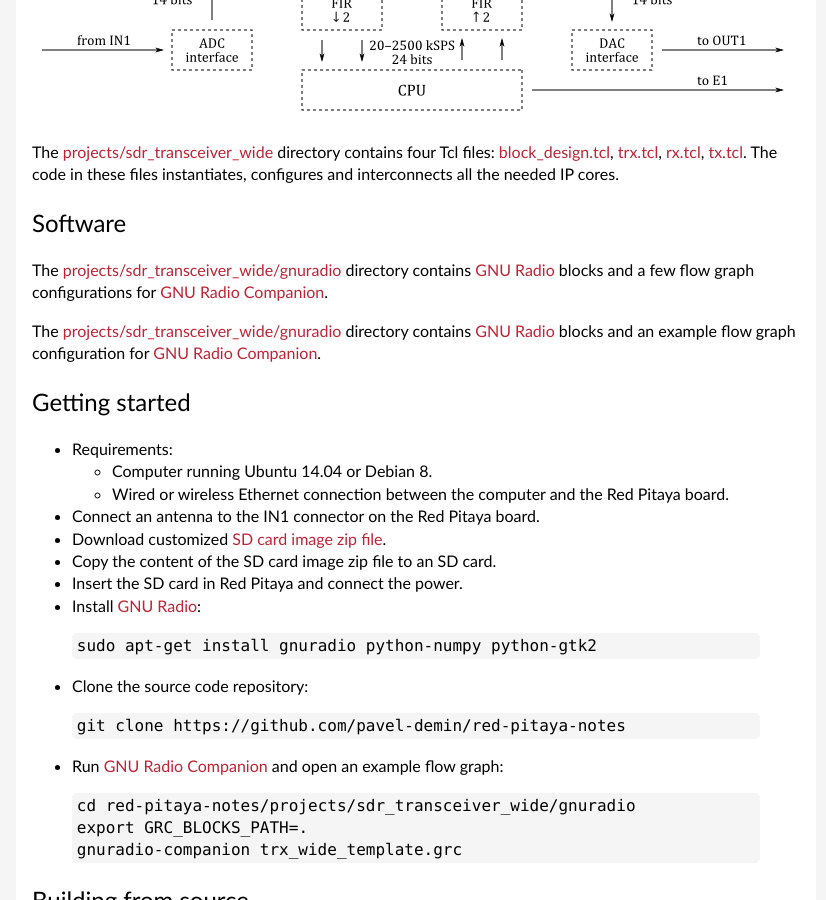
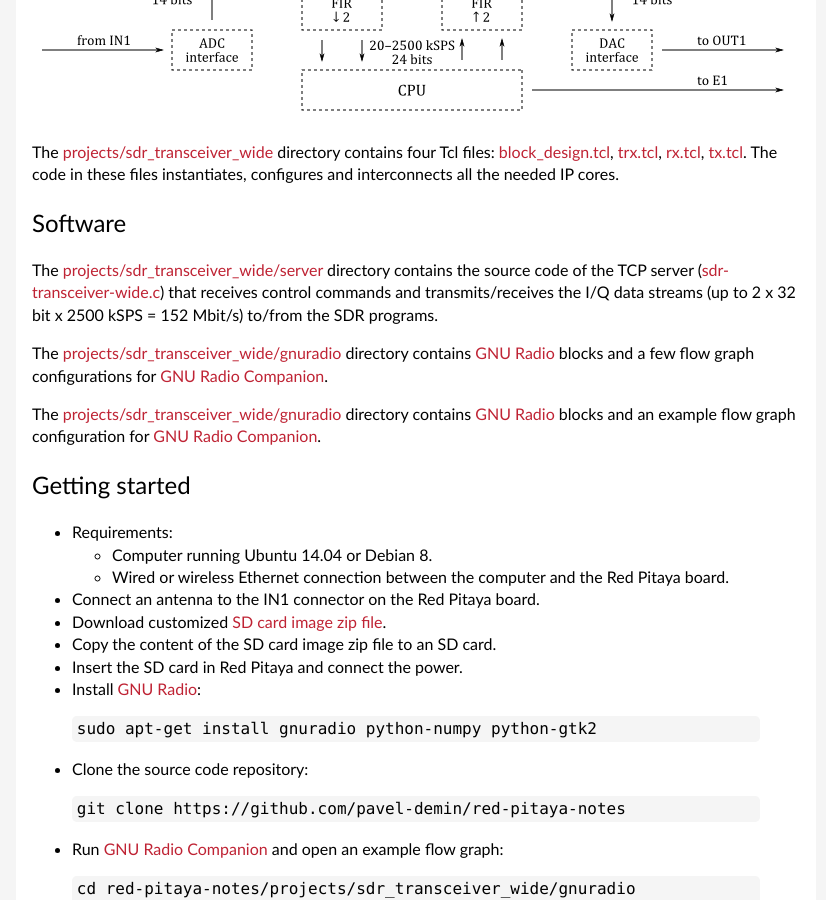
Before and after one commit to pavel-demin/red-pitaya-notes, a Jekyll site: the page built from sdr-transceiver-wide.md, in a window 1280 px wide and 900 px high, scrolled down 611 px. Shown: the whole window, without its empty margins (224-1050 px from the left). Built offline with Jekyll 4.4.1, drawn with Linux system fonts in a browser that asks for light colours.

Commit message:
move information about server code to Software section in sdr-transceiver and sdr-transceiver-wide

```diff
--- a/sdr-transceiver-wide.md
+++ b/sdr-transceiver-wide.md
@@ -26,8 +26,9 @@
 Software
 -----
 
+The [projects/sdr_transceiver_wide/server](https://github.com/pavel-demin/red-pitaya-notes/tree/master/projects/sdr_transceiver_wide/server) directory contains the source code of the TCP server ([sdr-transceiver-wide.c](https://github.com/pavel-demin/red-pitaya-notes/blob/master/projects/sdr_transceiver_wide/server/sdr-transceiver-wide.c)) that receives control commands and transmits/receives the I/Q data streams (up to 2 x 32 bit x 2500 kSPS = 152 Mbit/s) to/from the SDR programs.
+
 The [projects/sdr_transceiver_wide/gnuradio](https://github.com/pavel-demin/red-pitaya-notes/tree/master/projects/sdr_transceiver_wide/gnuradio) directory contains [GNU Radio](http://gnuradio.org) blocks and a few flow graph configurations for [GNU Radio Companion](http://gnuradio.org/redmine/projects/gnuradio/wiki/GNURadioCompanion).
-
 
 The [projects/sdr_transceiver_wide/gnuradio](https://github.com/pavel-demin/red-pitaya-notes/tree/master/projects/sdr_transceiver_wide/gnuradio) directory contains [GNU Radio](http://gnuradio.org) blocks and an example flow graph configuration for [GNU Radio Companion](http://gnuradio.org/redmine/projects/gnuradio/wiki/GNURadioCompanion).
 
```
Also changed, not shown: sdr-transceiver.md (+2 -2 lines).
